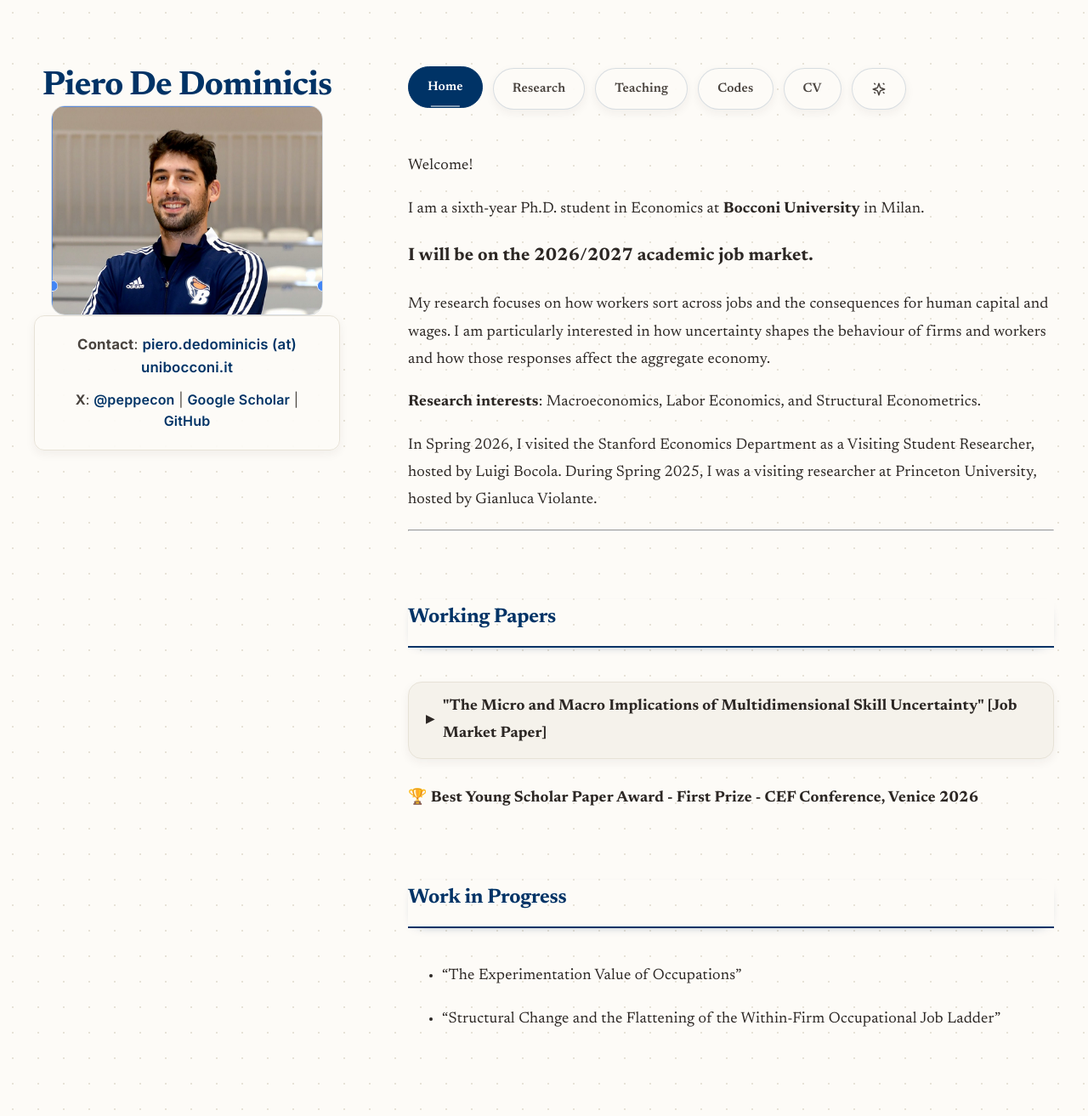
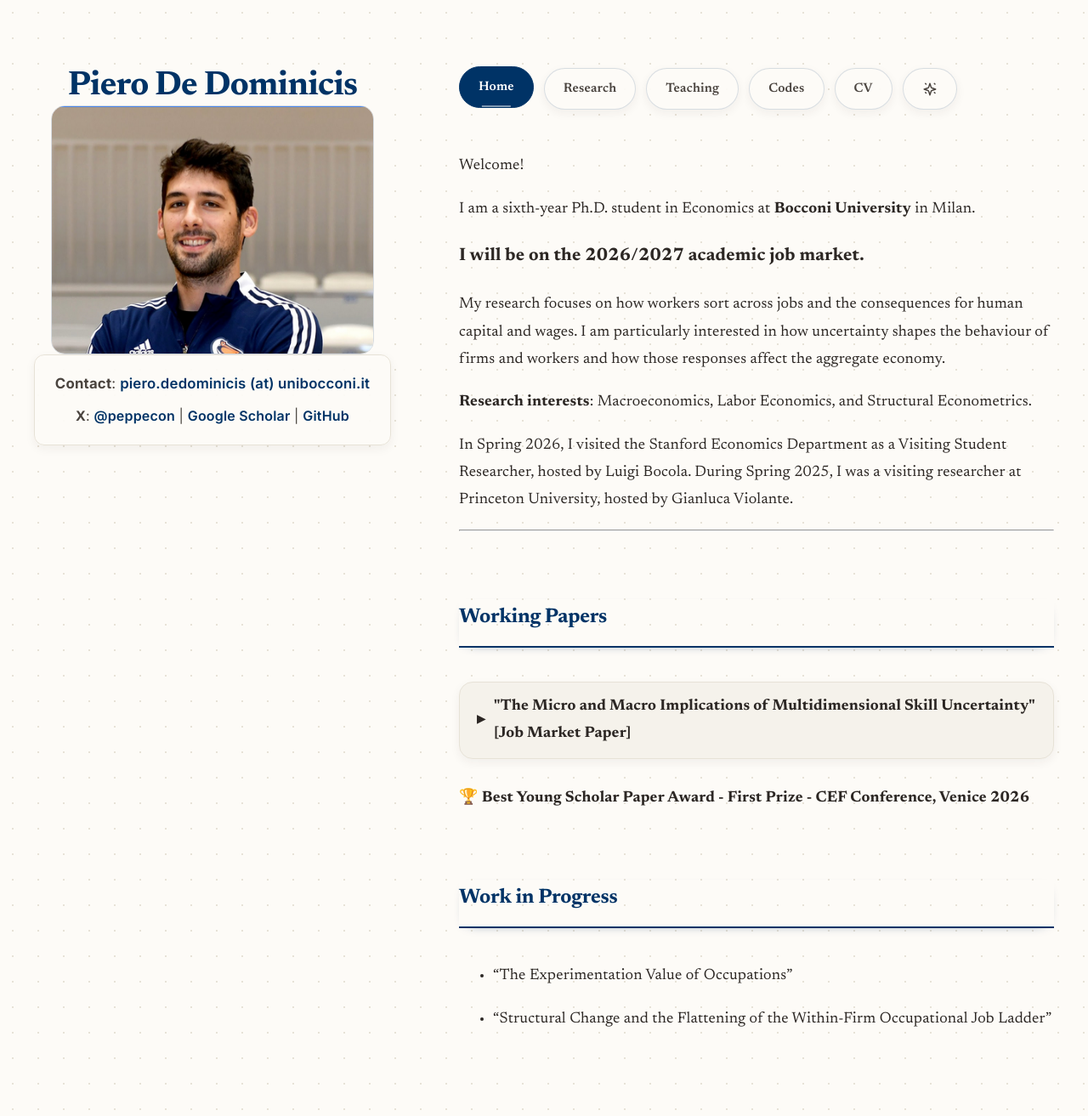
Before and after one commit to peppecon/peppecon.github.io, a Jekyll site: the page built from _pages/about.md, in a window 1280 px wide and 1313 px high. Shown: the whole window at 85% size. Built offline with Jekyll 4.4.1, drawn with Linux system fonts in a browser that asks for light colours.

Commit message:
Further increase picture size and apply zoom effect

```diff
--- a/_sass/modern-layout.scss
+++ b/_sass/modern-layout.scss
@@ -103,9 +103,9 @@ html.modern-layout::after {
 /* Layout Wrapper for Two-Column Structure */
 .layout-wrapper {
   display: grid;
-  grid-template-columns: 360px 1fr;
+  grid-template-columns: 420px 1fr;
   gap: 80px;
-  max-width: 1400px;
+  max-width: 1500px;
   margin: 0 auto;
   padding: 80px 40px;
   align-items: start;
@@ -142,7 +142,7 @@ html.modern-layout::after {
 
 .sidebar-image {
   width: 100%;
-  max-width: 320px;
+  max-width: 380px;
   margin: 0 auto;
   border-radius: 16px;
   overflow: hidden;
@@ -155,12 +155,19 @@ html.modern-layout::after {
   width: 100%;
   height: auto;
   display: block;
+  transform: scale(1.15); /* Permanent zoom */
+  transform-origin: center top;
+  transition: transform 0.5s cubic-bezier(0.16, 1, 0.3, 1);
 }
 
 .sidebar-image:hover {
-  transform: scale(1.02) rotate(1deg);
+  transform: scale(1.02);
   box-shadow: 0 12px 40px var(--shadow-md);
   border-color: var(--accent-color);
+}
+
+.sidebar-image:hover img {
+  transform: scale(1.18); /* Additional hover zoom */
 }
 
 .sidebar-contact {
```
